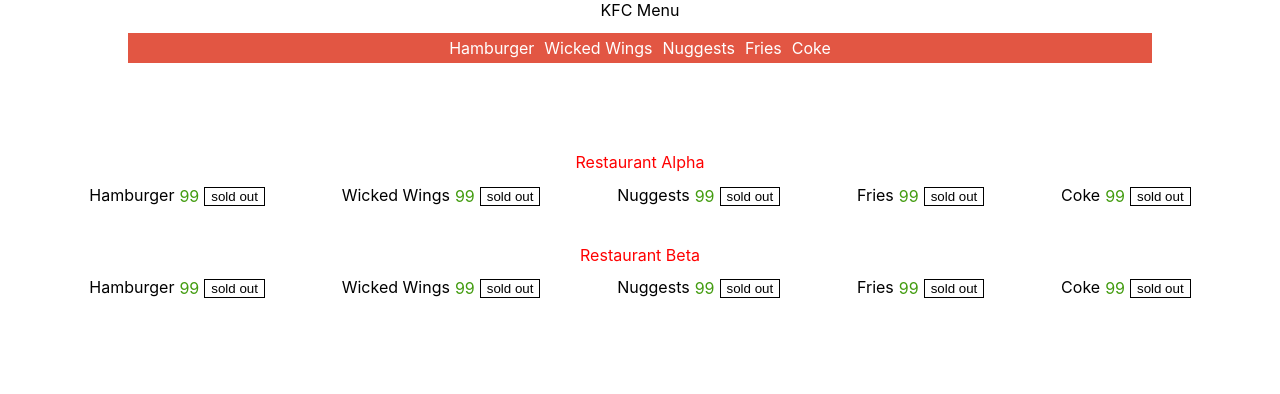
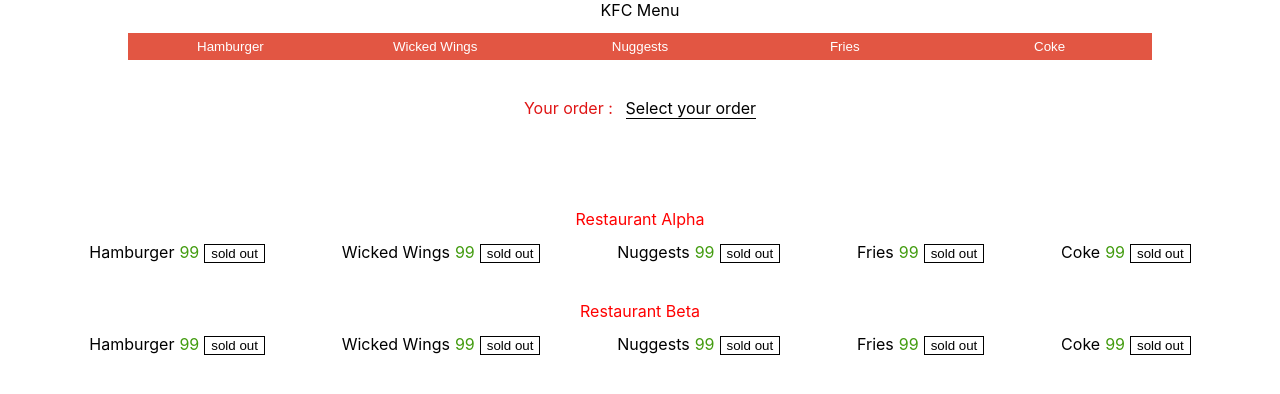
Before and after one commit to ltzx2004538/flexboxDemo, a React (Create React App) app in the folder flexbox/: page / in a window 1280 px wide. Shown: the top 394 px of the page. Built offline with nearby package versions, Linux system fonts and the light colour scheme.

Commit message:
build new function

```diff
--- a/flexbox/src/components/KFC/KFC.js
+++ b/flexbox/src/components/KFC/KFC.js
@@ -29,12 +29,20 @@
                 </div>
                 <div className="menuList">
                     {menuList.map((item) => (
-                        <span className="menuList__item"
+                        <button className="menuList__item"
                                key = {item.key}
                         >
                             {item.mealItem}
-                        </span>
+                        </button>
                     ))}
+                </div>
+                <div className="orderBar">
+                    <div className="orderBar__left">
+                           Your order :
+                    </div>
+                    <div className="orderBar__right">
+                        Select your order
+                    </div>
                 </div>
                 <div className='restaurantList'>
                     <Restaurant menu={menuList} />
--- a/flexbox/src/components/KFC/KFC.scss
+++ b/flexbox/src/components/KFC/KFC.scss
@@ -6,6 +6,22 @@
 .title{
     justify-content: center;
     align-self: center;
+}
+
+.orderBar{
+    display:flex;
+    justify-content: center;
+    margin-top:3%;
+
+    &__left{
+        color:rgba($color: #df1414, $alpha: 1.0)
+    }
+
+    &__right{
+
+        border-bottom:solid 1px;
+        margin-left: 1%;
+    }
 }
 
 .menuList{
@@ -19,6 +35,16 @@
     background-color: rgba($color: #db2c15, $alpha: 0.8);
 
     &__item{
-       margin:5px;
+        background-color: transparent;
+        outline: none;
+        border:none;
+        height:100%;
+        width: 30%;
+        margin:5px;
+        color:white;
+
+        &:hover{
+            background-color:rgba($color: #e28c0a, $alpha: 1.0)
+        }
     }
 }
```
